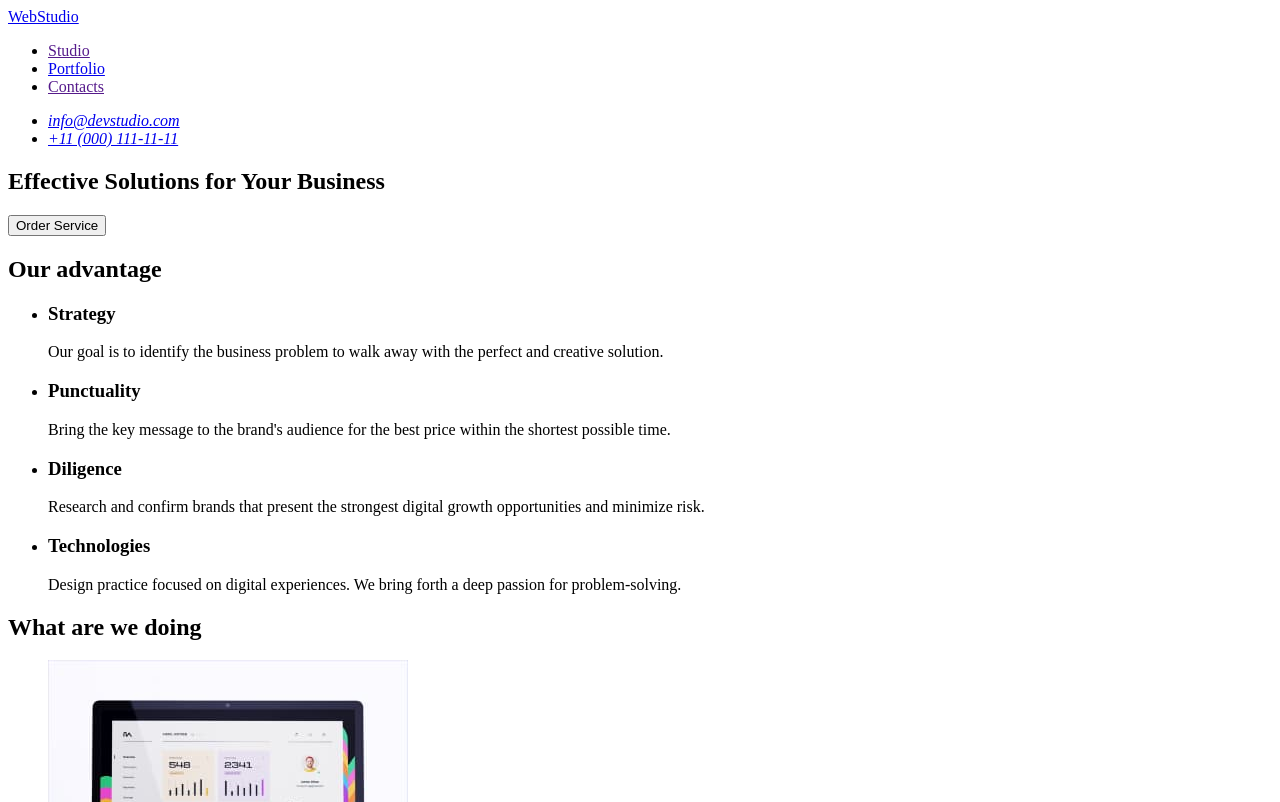
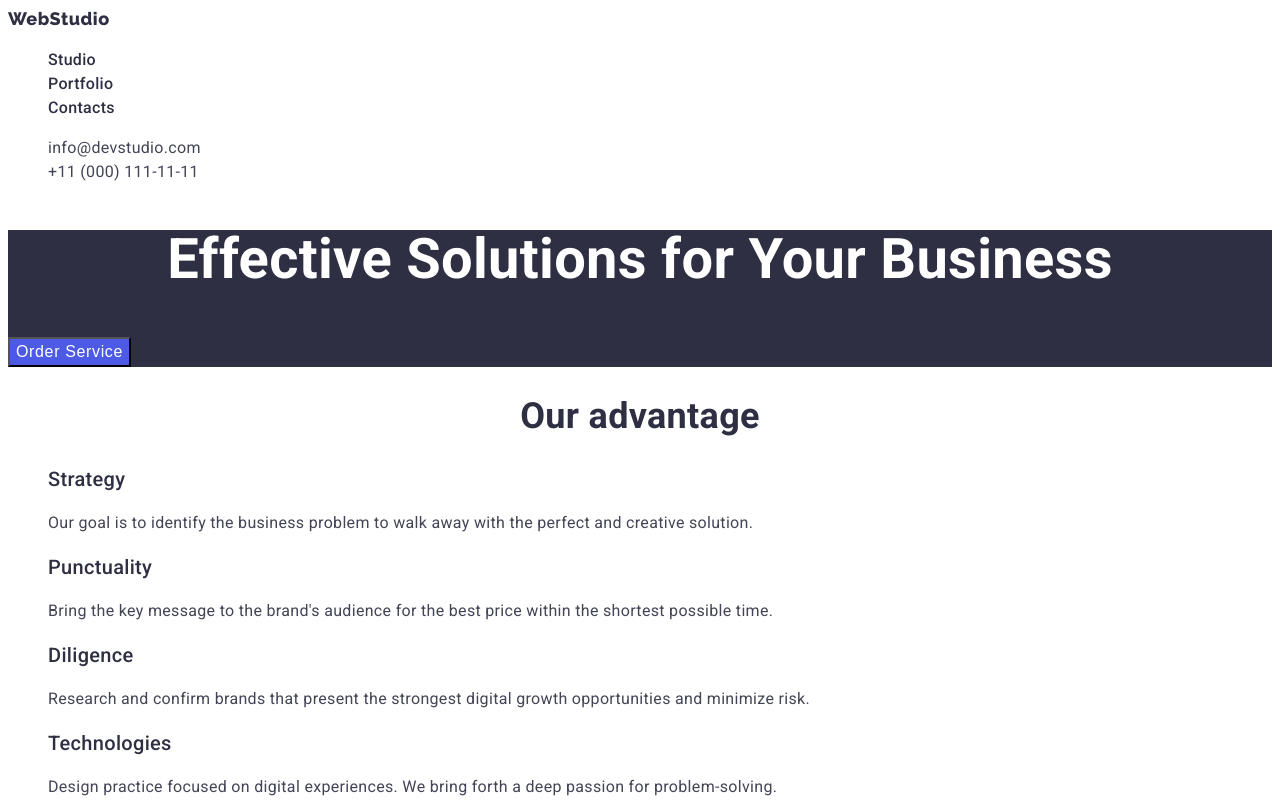
Before and after one commit to havr1985/goit-markup-hw-02, a plain HTML site: page index.html in a window 1280 px wide. Shown: the top 802 px of the page. Drawn offline with Linux system fonts and the light colour scheme.

Commit message:
css for index.html

```diff
--- /dev/null
+++ b/css/style.css
@@ -0,0 +1,109 @@
+:root{
+    --body-text-color:#434455;
+    --header-text-color:#2E2F42;
+    --primary-brend-color:#4D5AE5;
+    --pressed-state-color:#404BBF;
+    --primary-color-white:#ffffff;
+    --light-mode-color: #F4F4FD;
+}
+
+body{
+    background-color:var(--primary-color-white);
+    color:var(--body-text-color);
+    font-family: Roboto, sans-serif;
+    font-size: 16px;
+    line-height: 1.5;
+    letter-spacing: 0.02em;
+}
+/*Header*/
+.list{
+    list-style: none;
+}
+.logo{
+    color:var(--header-text-color);
+    font-family: Raleway, sans-serif;
+    font-weight: 800;
+    font-size: 18px;
+    line-height: 1.17;
+    letter-spacing: 0.03em;
+    text-decoration: none;
+}
+.site-nav .link{
+    color: var(--header-text-color);
+    font-weight: 500;
+    font-size: 16px;
+    line-height: 1.5;
+    text-decoration: none;
+}
+.site-nav .link:hover,
+.site-nav .link:focus{
+    color: var(--primary-brend-color);
+}
+.adres .link{
+    color:var(--body-text-color);
+    font-style: normal;
+    font-size: 16px;
+    line-height: 1.5;
+    text-decoration: none;
+}
+.adres .link:hover,
+.adres .link:focus{
+     color: var(--pressed-state-color);
+}
+/*Hero*/
+.hero{
+    background-color:var(--header-text-color);
+}
+.hero-title{
+    color: var(--primary-color-white);
+    font-weight: 700;
+    font-size: 56px;
+    line-height: 1.07;
+    text-align: center;
+}
+.hero-btn{
+    background-color: var(--primary-brend-color);
+    color: var(--primary-color-white);
+    font-weight: 500;
+    font-size: 16px;
+    line-height: 1.5;
+    letter-spacing: 0.04em;
+}
+/*Sections*/
+.section-title{
+    color:var(--header-text-color);
+    font-weight: 700;
+    font-size: 36px;
+    line-height: 1.11;
+    text-align: center;
+}
+.advantage-title,
+.team-title{
+    color:var(--header-text-color);
+    font-weight: 500;
+    font-size: 20px;
+    line-height: 1.2;
+}
+
+
+.teambg{
+    background-color: var(--light-mode-color);
+}
+
+/*Footer*/
+.bottow{
+    background-color: var(--header-text-color);
+}
+.bottow-text{
+    color:var(--light-mode-color) ;
+}
+.logo-bottow{
+    color: var(--light-mode-color);
+    font-family: Raleway, sans-serif;
+    font-family: Raleway, sans-serif;
+    font-weight: 800;
+    font-size: 18px;
+    line-height: 1.17;
+    letter-spacing: 0.03em;
+    text-decoration: none;
+}
--- a/index.html
+++ b/index.html
@@ -5,87 +5,89 @@
     <meta http-equiv="X-UA-Compatible" content="IE=edge" />
     <meta name="viewport" content="width=device-width, initial-scale=1.0" />
     <title>Studio</title>
+    <link href="https://fonts.googleapis.com/css2?family=Raleway:wght@800&family=Roboto:wght@400;500;700;900&display=swap" rel="stylesheet">
+    <link rel="stylesheet" href="./css/style.css">
   </head>
   <body>
     <header>
       <nav>
-        <a href="./index.html">WebStudio</a>
-        <ul>
-          <li> <a href="">Studio</a></li>
-          <li> <a href="./portfolio.html">Portfolio</a></li>
-          <li> <a href="">Contacts</a></li>
+        <a href="./index.html" class="logo">WebStudio</a>
+        <ul class="site-nav list">
+          <li> <a href="" class="link">Studio</a></li>
+          <li> <a href="./portfolio.html" class="link">Portfolio</a></li>
+          <li> <a href="" class="link">Contacts</a></li>
         </ul>
       </nav>
       <address>
-        <ul>
-          <li><a href="mailto:info@devstudio.com">info@devstudio.com</a></li>
-          <li><a href="tel:+110001111111">+11 (000) 111-11-11</a></li>
+        <ul class="adres list">
+          <li><a href="mailto:info@devstudio.com" class="link">info@devstudio.com</a></li>
+          <li><a href="tel:+110001111111" class="link">+11 (000) 111-11-11</a></li>
         </ul>
       </address>
     </header>
     <main>
-      <section>
-        <h1>Effective Solutions for Your Business</h1>
-        <button type="button">Order Service</button>
+      <section class="hero">
+        <h1 class="hero-title">Effective Solutions for Your Business</h1>
+        <button type="button" class="hero-btn">Order Service</button>
       </section>
-      <section>
-        <h2>Our advantage</h2>
-        <ul>
+      <section class="section">
+        <h2 class="section-title">Our advantage</h2>
+        <ul class="advantage list">
           <li>
-            <h3>Strategy</h3>
+            <h3 class="advantage-title">Strategy</h3>
             <p>Our goal is to identify the business problem to walk away with the perfect and creative solution. </p>
           </li>
           <li>
-            <h3>Punctuality</h3>
+            <h3 class="advantage-title">Punctuality</h3>
             <p>Bring the key message to the brand's audience for the best price within the shortest possible time.</p>
           </li>
           <li>
-            <h3>Diligence</h3>
+            <h3 class="advantage-title">Diligence</h3>
             <p>Research and confirm brands that present the strongest digital growth opportunities and minimize risk.</p>
           </li>
           <li>
-            <h3>Technologies</h3>
+            <h3 class="advantage-title">Technologies</h3>
             <p>Design practice focused on digital experiences. We bring forth a deep passion for problem-solving.</p>
           </li>
         </ul>
       </section>
-      <section>
-        <h2>What are we doing</h2>
-        <ul>
+      <section class="section">
+        <h2 class="section-title">What are we doing</h2>
+        <ul class="works list">
           <li> <img src="./images/img1.jpg" alt="tablet" width="360" height="300"></li>
           <li> <img src="./images/img2.jpg" alt="smartphone" width="360" height="300"></li>
           <li> <img src="./images/img2.jpg" alt="phone & laptop" width="360" height="300"></li>
         </ul>
       </section>
-      <section>
-        <h2>Our Team</h2>
-        <ul>
+      <section class="section teambg">
+        <h2 class="section-title">Our Team</h2>
+        <ul class="team list">
           <li>
             <img src="./images/worker1.jpg" alt="Mark Guerrero" width="264" height="260">
-            <h3>Mark Guerrero</h3>
+            <h3 class="team-title">Mark Guerrero</h3>
             <p>Product Designer</p>
           </li>
           <li>
             <img src="./images/worker2.jpg" alt="Tom Ford" width="264" height="260">
-            <h3>Tom Ford</h3>
+            <h3 class="team-title">Tom Ford</h3>
             <p>Frontend Developer</p>
           </li>
           <li>
             <img src="./images/worker3.jpg" alt="Camila Garcia" width="264" height="260">
-            <h3>Camila Garcia</h3>
+            <h3 class="team-title">Camila Garcia</h3>
             <p>Marketing</p>
           </li>
           <li>
             <img src="./images/worker4.jpg" alt="Daniel Wilson" width="264" height="260">
-            <h3>Daniel Wilson</h3>
+            <h3 class="team-title">Daniel Wilson</h3>
             <p>UI Designer</p>
           </li>
         </ul>
       </section>
     </main>
-    <footer>
-      <a href="./index.html">WebStudio</a>
-      <p>Increase the flow of customers and sales for your business with digital marketing & growth solutions.</p>
+    <footer class="bottow">
+      <a href="./index.html" class="logo-bottow">WebStudio</a>
+      <p class="bottow-text">Increase the flow of customers and sales for your business with digital marketing & growth solutions.</p>
     </footer>
   </body>
 </html>
```
